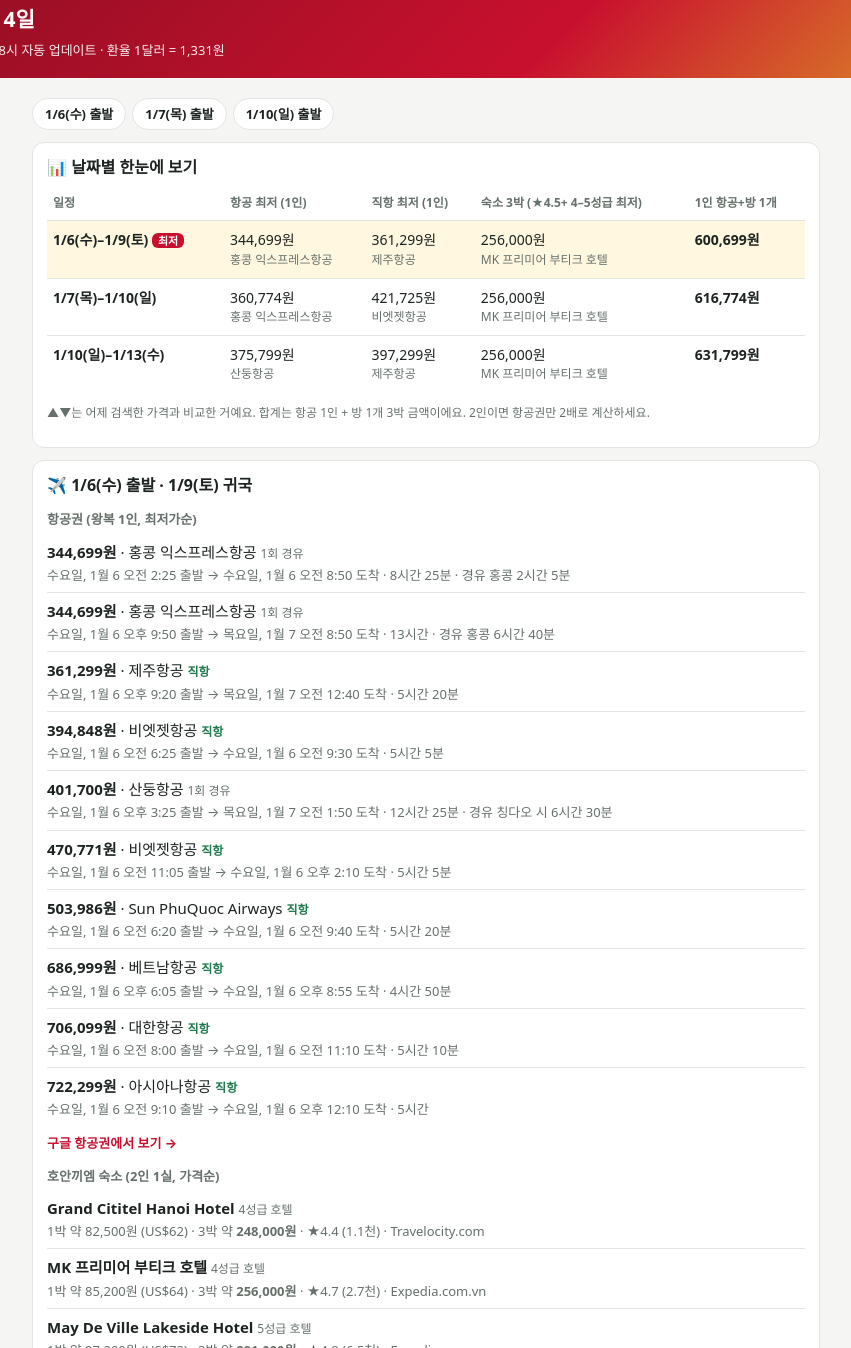
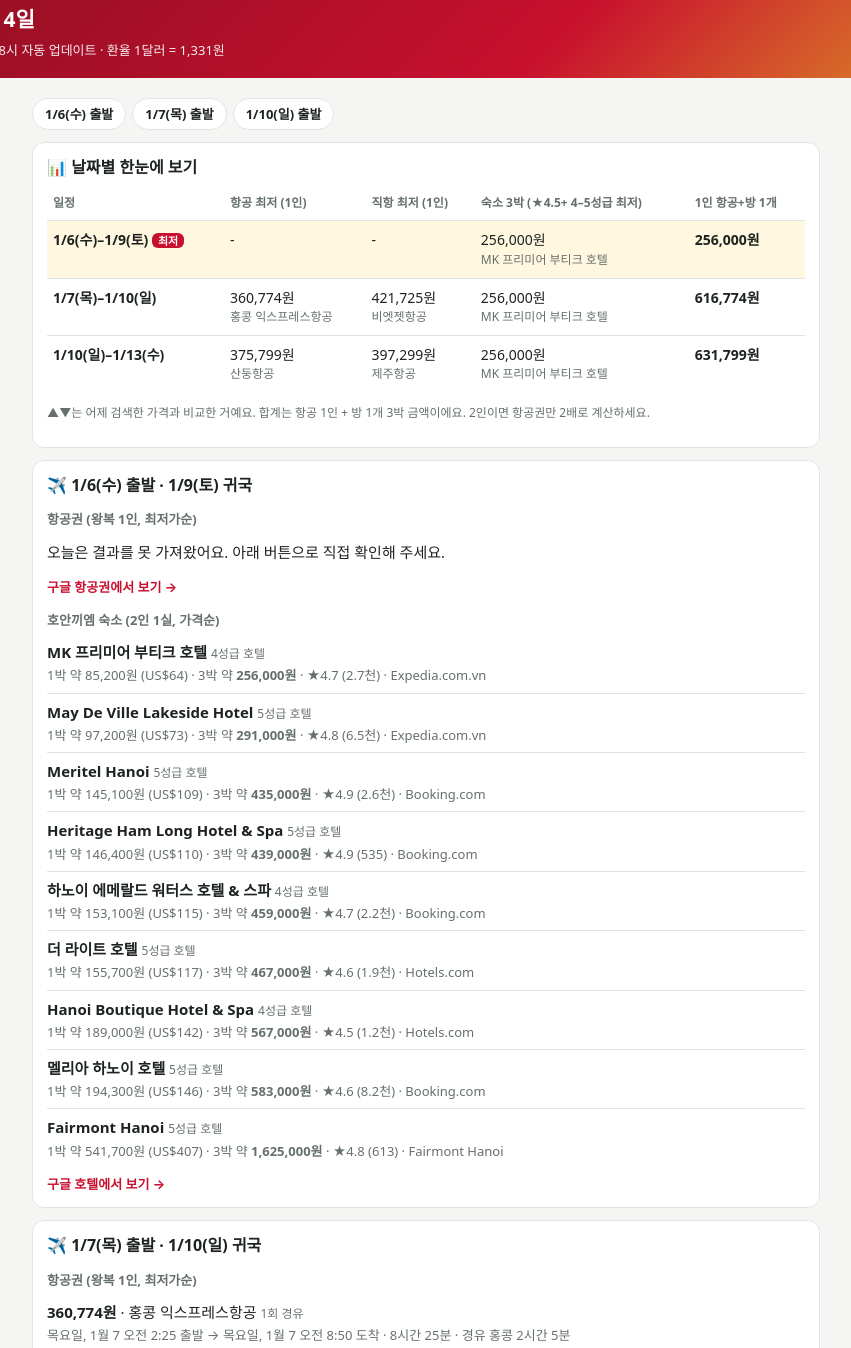
Before and after one commit to Kkhgold/hanoi-trip, a plain HTML site: page index.html in a window 1280 px wide. Shown: the part 15-1363 px from the top of the page, without its empty margins (214-1065 px from the left). Drawn offline with Linux system fonts and the light colour scheme.

Commit message:
2026-11-21 하노이 가격 업데이트

```diff
--- a/history.json
+++ b/history.json
@@ -1,8 +1,8 @@
 {
 "2027-01-06": {
 "2026-11-21": {
-"f": 344699,
-"d": 361299,
+"f": null,
+"d": null,
 "h": 85200.0
 }
 },
--- a/index.html
+++ b/index.html
@@ -19,12 +19,12 @@ ul{list-style:none;margin:0;padding:0}li{border-top:1px solid var(--line);paddin
 nav{display:flex;gap:6px;flex-wrap:wrap;margin:8px 0}nav a{border:1px solid var(--line);background:var(--card);color:var(--ink);border-radius:16px;padding:5px 12px;font-size:13px;text-decoration:none;font-weight:700}
 .note{font-size:12px;color:var(--sub);text-align:center}
 </style></head><body>
-<header><h1>✈️ 인천 → 하노이 3박 4일</h1><p>2026-11-21 05:04 검색 · 매일 아침 8시 자동 업데이트 · 환율 1달러 = 1,331원</p></header>
+<header><h1>✈️ 인천 → 하노이 3박 4일</h1><p>2026-11-21 05:07 검색 · 매일 아침 8시 자동 업데이트 · 환율 1달러 = 1,331원</p></header>
 <main><nav><a href="#d01-06">1/6(수) 출발</a><a href="#d01-07">1/7(목) 출발</a><a href="#d01-10">1/10(일) 출발</a></nav>
 <div class="card"><h2>📊 날짜별 한눈에 보기</h2><div class="wrap"><table><thead><tr><th>일정</th><th>항공 최저 (1인)</th><th>직항 최저 (1인)</th><th>숙소 3박 (★4.5+ 4–5성급 최저)</th><th>1인 항공+방 1개</th></tr></thead><tbody><tr class="win"><th>1/6(수)–1/9(토) <span class="b">최저</span></th>
-<td>344,699원<small>홍콩 익스프레스항공 </small></td>
-<td>361,299원<small>제주항공 </small></td>
-<td>256,000원<small>MK 프리미어 부티크 호텔</small></td><td><b>600,699원</b></td></tr><tr class=""><th>1/7(목)–1/10(일)</th>
+<td>-<small> </small></td>
+<td>-<small> </small></td>
+<td>256,000원<small>MK 프리미어 부티크 호텔</small></td><td><b>256,000원</b></td></tr><tr class=""><th>1/7(목)–1/10(일)</th>
 <td>360,774원<small>홍콩 익스프레스항공 </small></td>
 <td>421,725원<small>비엣젯항공 </small></td>
 <td>256,000원<small>MK 프리미어 부티크 호텔</small></td><td><b>616,774원</b></td></tr><tr class=""><th>1/10(일)–1/13(수)</th>
@@ -33,27 +33,17 @@ nav{display:flex;gap:6px;flex-wrap:wrap;margin:8px 0}nav a{border:1px solid var(
 <td>256,000원<small>MK 프리미어 부티크 호텔</small></td><td><b>631,799원</b></td></tr></tbody></table></div>
 <p class="note" style="text-align:left">▲▼는 어제 검색한 가격과 비교한 거예요. 합계는 항공 1인 + 방 1개 3박 금액이에요. 2인이면 항공권만 2배로 계산하세요.</p></div>
 <section class="card" id="d01-06"><h2>✈️ 1/6(수) 출발 · 1/9(토) 귀국 <span class="sp2"></span></h2>
-<h3>항공권 (왕복 1인, 최저가순)</h3><ul><li><div><b>344,699원</b> · 홍콩 익스프레스항공 <span class="via">1회 경유</span></div>
-<p>수요일, 1월 6 오전 2:25 출발 → 수요일, 1월 6 오전 8:50 도착 · 8시간 25분 · 경유 홍콩 2시간 5분</p></li><li><div><b>344,699원</b> · 홍콩 익스프레스항공 <span class="via">1회 경유</span></div>
-<p>수요일, 1월 6 오후 9:50 출발 → 목요일, 1월 7 오전 8:50 도착 · 13시간 · 경유 홍콩 6시간 40분</p></li><li><div><b>361,299원</b> · 제주항공 <span class="dir">직항</span></div>
-<p>수요일, 1월 6 오후 9:20 출발 → 목요일, 1월 7 오전 12:40 도착 · 5시간 20분</p></li><li><div><b>394,848원</b> · 비엣젯항공 <span class="dir">직항</span></div>
-<p>수요일, 1월 6 오전 6:25 출발 → 수요일, 1월 6 오전 9:30 도착 · 5시간 5분</p></li><li><div><b>401,700원</b> · 산둥항공 <span class="via">1회 경유</span></div>
-<p>수요일, 1월 6 오후 3:25 출발 → 목요일, 1월 7 오전 1:50 도착 · 12시간 25분 · 경유 칭다오 시 6시간 30분</p></li><li><div><b>470,771원</b> · 비엣젯항공 <span class="dir">직항</span></div>
-<p>수요일, 1월 6 오전 11:05 출발 → 수요일, 1월 6 오후 2:10 도착 · 5시간 5분</p></li><li><div><b>503,986원</b> · Sun PhuQuoc Airways <span class="dir">직항</span></div>
-<p>수요일, 1월 6 오전 6:20 출발 → 수요일, 1월 6 오전 9:40 도착 · 5시간 20분</p></li><li><div><b>686,999원</b> · 베트남항공 <span class="dir">직항</span></div>
-<p>수요일, 1월 6 오후 6:05 출발 → 수요일, 1월 6 오후 8:55 도착 · 4시간 50분</p></li><li><div><b>706,099원</b> · 대한항공 <span class="dir">직항</span></div>
-<p>수요일, 1월 6 오전 8:00 출발 → 수요일, 1월 6 오전 11:10 도착 · 5시간 10분</p></li><li><div><b>722,299원</b> · 아시아나항공 <span class="dir">직항</span></div>
-<p>수요일, 1월 6 오전 9:10 출발 → 수요일, 1월 6 오후 12:10 도착 · 5시간</p></li></ul><a class="btn" href="https://www.google.com/travel/flights?q=Flights%20to%20HAN%20from%20ICN%20on%202027-01-06%20through%202027-01-09&amp;curr=KRW&amp;hl=ko&amp;gl=kr" target="_blank" rel="noopener">구글 항공권에서 보기 →</a>
-<h3>호안끼엠 숙소 (2인 1실, 가격순)</h3><ul><li><div><b>Grand Cititel Hanoi Hotel</b> <span class="st">4성급 호텔</span></div>
-<p>1박 약 82,500원 (US$62) · 3박 약 <b>248,000원</b> · ★4.4 (1.1천) · Travelocity.com</p></li><li><div><b>MK 프리미어 부티크 호텔</b> <span class="st">4성급 호텔</span></div>
+<h3>항공권 (왕복 1인, 최저가순)</h3><ul><li>오늘은 결과를 못 가져왔어요. 아래 버튼으로 직접 확인해 주세요.</li></ul><a class="btn" href="https://www.google.com/travel/flights?q=Flights%20to%20HAN%20from%20ICN%20on%202027-01-06%20through%202027-01-09&amp;curr=KRW&amp;hl=ko&amp;gl=kr" target="_blank" rel="noopener">구글 항공권에서 보기 →</a>
+<h3>호안끼엠 숙소 (2인 1실, 가격순)</h3><ul><li><div><b>MK 프리미어 부티크 호텔</b> <span class="st">4성급 호텔</span></div>
 <p>1박 약 85,200원 (US$64) · 3박 약 <b>256,000원</b> · ★4.7 (2.7천) · Expedia.com.vn</p></li><li><div><b>May De Ville Lakeside Hotel</b> <span class="st">5성급 호텔</span></div>
-<p>1박 약 97,200원 (US$73) · 3박 약 <b>291,000원</b> · ★4.8 (6.5천) · Expedia.com.vn</p></li><li><div><b>La Mejor Hotel &amp; Sky Bar</b> <span class="st">4성급 호텔</span></div>
-<p>1박 약 123,800원 (US$93) · 3박 약 <b>371,000원</b> · ★4.9 (1.2천) · Booking.com</p></li><li><div><b>L&#x27;HÔTEL du LAC Hanoi</b> <span class="st">5성급 호텔</span></div>
-<p>1박 약 139,800원 (US$105) · 3박 약 <b>419,000원</b> · ★4.9 (1.1천) · Hotels.com</p></li><li><div><b>Meritel Hanoi</b> <span class="st">5성급 호텔</span></div>
-<p>1박 약 145,100원 (US$109) · 3박 약 <b>435,000원</b> · ★4.9 (2.6천) · Booking.com</p></li><li><div><b>멜리아 하노이 호텔</b> <span class="st">5성급 호텔</span></div>
+<p>1박 약 97,200원 (US$73) · 3박 약 <b>291,000원</b> · ★4.8 (6.5천) · Expedia.com.vn</p></li><li><div><b>Meritel Hanoi</b> <span class="st">5성급 호텔</span></div>
+<p>1박 약 145,100원 (US$109) · 3박 약 <b>435,000원</b> · ★4.9 (2.6천) · Booking.com</p></li><li><div><b>Heritage Ham Long Hotel &amp; Spa</b> <span class="st">5성급 호텔</span></div>
+<p>1박 약 146,400원 (US$110) · 3박 약 <b>439,000원</b> · ★4.9 (535) · Booking.com</p></li><li><div><b>하노이 에메랄드 워터스 호텔 &amp; 스파</b> <span class="st">4성급 호텔</span></div>
+<p>1박 약 153,100원 (US$115) · 3박 약 <b>459,000원</b> · ★4.7 (2.2천) · Booking.com</p></li><li><div><b>더 라이트 호텔</b> <span class="st">5성급 호텔</span></div>
+<p>1박 약 155,700원 (US$117) · 3박 약 <b>467,000원</b> · ★4.6 (1.9천) · Hotels.com</p></li><li><div><b>Hanoi Boutique Hotel &amp; Spa</b> <span class="st">4성급 호텔</span></div>
+<p>1박 약 189,000원 (US$142) · 3박 약 <b>567,000원</b> · ★4.5 (1.2천) · Hotels.com</p></li><li><div><b>멜리아 하노이 호텔</b> <span class="st">5성급 호텔</span></div>
 <p>1박 약 194,300원 (US$146) · 3박 약 <b>583,000원</b> · ★4.6 (8.2천) · Booking.com</p></li><li><div><b>Fairmont Hanoi</b> <span class="st">5성급 호텔</span></div>
-<p>1박 약 541,700원 (US$407) · 3박 약 <b>1,625,000원</b> · ★4.8 (613) · Fairmont Hanoi</p></li><li><div><b>소피텔 레전드 메트로폴 하노이</b> <span class="st">5성급 호텔</span></div>
-<p>1박 약 628,200원 (US$472) · 3박 약 <b>1,885,000원</b> · ★4.7 (6.3천) · Hotelscombined.com</p></li></ul><a class="btn" href="https://www.google.com/travel/search?q=%ED%95%98%EB%85%B8%EC%9D%B4%20%ED%98%B8%EC%95%88%EB%81%BC%EC%97%A0%20%ED%98%B8%ED%85%94&amp;hl=ko&amp;gl=kr&amp;curr=KRW&amp;checkin=2027-01-06&amp;checkout=2027-01-09&amp;adults=2" target="_blank" rel="noopener">구글 호텔에서 보기 →</a></section><section class="card" id="d01-07"><h2>✈️ 1/7(목) 출발 · 1/10(일) 귀국 <span class="sp2"></span></h2>
+<p>1박 약 541,700원 (US$407) · 3박 약 <b>1,625,000원</b> · ★4.8 (613) · Fairmont Hanoi</p></li></ul><a class="btn" href="https://www.google.com/travel/search?q=%ED%95%98%EB%85%B8%EC%9D%B4%20%ED%98%B8%EC%95%88%EB%81%BC%EC%97%A0%20%ED%98%B8%ED%85%94&amp;hl=ko&amp;gl=kr&amp;curr=KRW&amp;checkin=2027-01-06&amp;checkout=2027-01-09&amp;adults=2" target="_blank" rel="noopener">구글 호텔에서 보기 →</a></section><section class="card" id="d01-07"><h2>✈️ 1/7(목) 출발 · 1/10(일) 귀국 <span class="sp2"></span></h2>
 <h3>항공권 (왕복 1인, 최저가순)</h3><ul><li><div><b>360,774원</b> · 홍콩 익스프레스항공 <span class="via">1회 경유</span></div>
 <p>목요일, 1월 7 오전 2:25 출발 → 목요일, 1월 7 오전 8:50 도착 · 8시간 25분 · 경유 홍콩 2시간 5분</p></li><li><div><b>360,774원</b> · 홍콩 익스프레스항공 <span class="via">1회 경유</span></div>
 <p>목요일, 1월 7 오후 12:25 출발 → 금요일, 1월 8 오전 8:50 도착 · 22시간 25분 · 경유 홍콩 16시간 5분</p></li><li><div><b>401,700원</b> · 산둥항공 <span class="via">1회 경유</span></div>
@@ -67,9 +57,9 @@ nav{display:flex;gap:6px;flex-wrap:wrap;margin:8px 0}nav a{border:1px solid var(
 <p>목요일, 1월 7 오전 10:35 출발 → 목요일, 1월 7 오후 1:25 도착 · 4시간 50분</p></li></ul><a class="btn" href="https://www.google.com/travel/flights?q=Flights%20to%20HAN%20from%20ICN%20on%202027-01-07%20through%202027-01-10&amp;curr=KRW&amp;hl=ko&amp;gl=kr" target="_blank" rel="noopener">구글 항공권에서 보기 →</a>
 <h3>호안끼엠 숙소 (2인 1실, 가격순)</h3><ul><li><div><b>MK 프리미어 부티크 호텔</b> <span class="st">4성급 호텔</span></div>
 <p>1박 약 85,200원 (US$64) · 3박 약 <b>256,000원</b> · ★4.7 (2.7천) · Expedia.com.vn</p></li><li><div><b>하노이 마블러스 호텔 &amp; 스파</b> <span class="st">4성급 호텔</span></div>
-<p>1박 약 90,500원 (US$68) · 3박 약 <b>272,000원</b> · ★4.7 (818) · Booking.com</p></li><li><div><b>La Mejor Hotel &amp; Sky Bar</b> <span class="st">4성급 호텔</span></div>
-<p>1박 약 123,800원 (US$93) · 3박 약 <b>371,000원</b> · ★4.9 (1.2천) · Booking.com</p></li><li><div><b>L&#x27;HÔTEL du LAC Hanoi</b> <span class="st">5성급 호텔</span></div>
-<p>1박 약 139,800원 (US$105) · 3박 약 <b>419,000원</b> · ★4.9 (1.1천) · Hotels.com</p></li><li><div><b>Meritel Hanoi</b> <span class="st">5성급 호텔</span></div>
+<p>1박 약 90,500원 (US$68) · 3박 약 <b>272,000원</b> · ★4.7 (818) · Booking.com</p></li><li><div><b>May De Ville Lakeside Hotel</b> <span class="st">5성급 호텔</span></div>
+<p>1박 약 119,800원 (US$90) · 3박 약 <b>359,000원</b> · ★4.8 (6.5천) · Booking.com</p></li><li><div><b>La Mejor Hotel &amp; Sky Bar</b> <span class="st">4성급 호텔</span></div>
+<p>1박 약 123,800원 (US$93) · 3박 약 <b>371,000원</b> · ★4.9 (1.2천) · Booking.com</p></li><li><div><b>Meritel Hanoi</b> <span class="st">5성급 호텔</span></div>
 <p>1박 약 145,100원 (US$109) · 3박 약 <b>435,000원</b> · ★4.9 (2.6천) · Booking.com</p></li><li><div><b>하노이 에메랄드 워터스 호텔 &amp; 스파</b> <span class="st">4성급 호텔</span></div>
 <p>1박 약 153,100원 (US$115) · 3박 약 <b>459,000원</b> · ★4.7 (2.2천) · Booking.com</p></li><li><div><b>멜리아 하노이 호텔</b> <span class="st">5성급 호텔</span></div>
 <p>1박 약 194,300원 (US$146) · 3박 약 <b>583,000원</b> · ★4.6 (8.2천) · Booking.com</p></li><li><div><b>Fairmont Hanoi</b> <span class="st">5성급 호텔</span></div>
@@ -87,10 +77,10 @@ nav{display:flex;gap:6px;flex-wrap:wrap;margin:8px 0}nav a{border:1px solid var(
 <p>일요일, 1월 10 오전 8:00 출발 → 일요일, 1월 10 오전 11:10 도착 · 5시간 10분</p></li><li><div><b>722,299원</b> · 아시아나항공 <span class="dir">직항</span></div>
 <p>일요일, 1월 10 오후 7:30 출발 → 일요일, 1월 10 오후 10:25 도착 · 4시간 55분</p></li></ul><a class="btn" href="https://www.google.com/travel/flights?q=Flights%20to%20HAN%20from%20ICN%20on%202027-01-10%20through%202027-01-13&amp;curr=KRW&amp;hl=ko&amp;gl=kr" target="_blank" rel="noopener">구글 항공권에서 보기 →</a>
 <h3>호안끼엠 숙소 (2인 1실, 가격순)</h3><ul><li><div><b>MK 프리미어 부티크 호텔</b> <span class="st">4성급 호텔</span></div>
-<p>1박 약 85,200원 (US$64) · 3박 약 <b>256,000원</b> · ★4.7 (2.7천) · Expedia.com.vn</p></li><li><div><b>May De Ville Lakeside Hotel</b> <span class="st">5성급 호텔</span></div>
-<p>1박 약 97,200원 (US$73) · 3박 약 <b>291,000원</b> · ★4.8 (6.5천) · Expedia.com.vn</p></li><li><div><b>La Mejor Hotel &amp; Sky Bar</b> <span class="st">4성급 호텔</span></div>
-<p>1박 약 123,800원 (US$93) · 3박 약 <b>371,000원</b> · ★4.9 (1.2천) · Booking.com</p></li><li><div><b>L&#x27;HÔTEL du LAC Hanoi</b> <span class="st">5성급 호텔</span></div>
-<p>1박 약 139,800원 (US$105) · 3박 약 <b>419,000원</b> · ★4.9 (1.1천) · Hotels.com</p></li><li><div><b>Meritel Hanoi</b> <span class="st">5성급 호텔</span></div>
+<p>1박 약 85,200원 (US$64) · 3박 약 <b>256,000원</b> · ★4.7 (2.7천) · Expedia.com.vn</p></li><li><div><b>하노이 마블러스 호텔 &amp; 스파</b> <span class="st">4성급 호텔</span></div>
+<p>1박 약 90,500원 (US$68) · 3박 약 <b>272,000원</b> · ★4.7 (818) · Booking.com</p></li><li><div><b>May De Ville Lakeside Hotel</b> <span class="st">5성급 호텔</span></div>
+<p>1박 약 119,800원 (US$90) · 3박 약 <b>359,000원</b> · ★4.8 (6.5천) · Booking.com</p></li><li><div><b>La Mejor Hotel &amp; Sky Bar</b> <span class="st">4성급 호텔</span></div>
+<p>1박 약 123,800원 (US$93) · 3박 약 <b>371,000원</b> · ★4.9 (1.2천) · Booking.com</p></li><li><div><b>Meritel Hanoi</b> <span class="st">5성급 호텔</span></div>
 <p>1박 약 145,100원 (US$109) · 3박 약 <b>435,000원</b> · ★4.9 (2.6천) · Booking.com</p></li><li><div><b>하노이 에메랄드 워터스 호텔 &amp; 스파</b> <span class="st">4성급 호텔</span></div>
 <p>1박 약 153,100원 (US$115) · 3박 약 <b>459,000원</b> · ★4.7 (2.2천) · Booking.com</p></li><li><div><b>멜리아 하노이 호텔</b> <span class="st">5성급 호텔</span></div>
 <p>1박 약 194,300원 (US$146) · 3박 약 <b>583,000원</b> · ★4.6 (8.2천) · Booking.com</p></li><li><div><b>Fairmont Hanoi</b> <span class="st">5성급 호텔</span></div>
```
